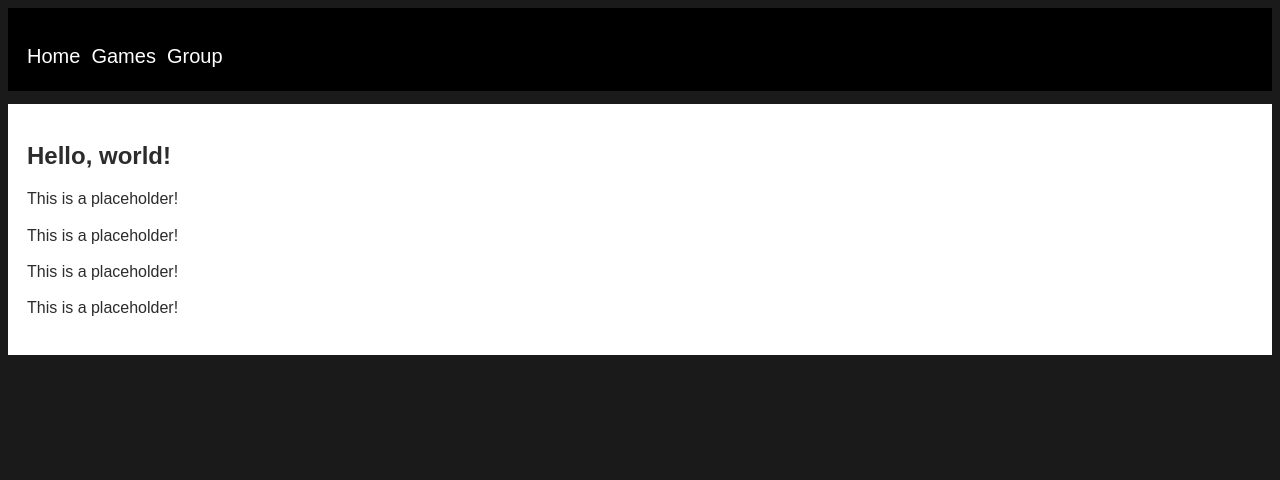
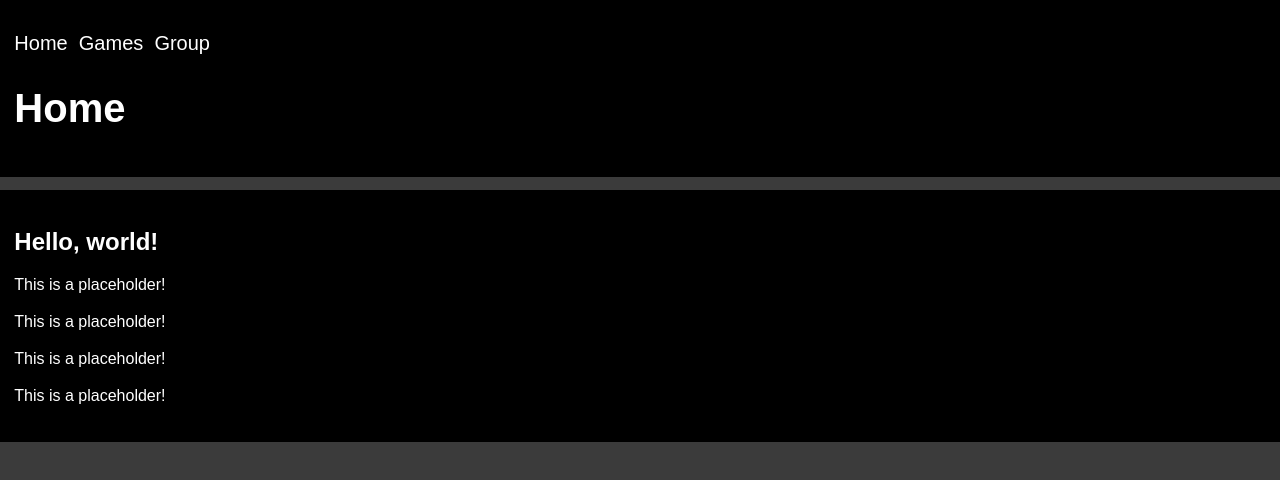
Before and after one commit to teastainstudios/teastainstudios.github.io, a plain HTML site: page index.html in a window 1280 px wide. Drawn offline with Linux system fonts and the light colour scheme.

Commit message:
Add teastain

```diff
--- a/index.html
+++ b/index.html
@@ -10,6 +10,8 @@
                 <li>Home</li>
                 <li>Games</li>
                 <li>Group</li>
+
+                <h1>Home</h1>
             </ul>
         </header>
         <section>
--- a/styles.css
+++ b/styles.css
@@ -1,23 +1,24 @@
 body {
-    background: rgb(27, 26, 26);
-    color: rgb(255, 255, 255);
+    background: rgb(59, 59, 59);
+    color: rgb(0, 0, 0);
     font-family: Arial, Helvetica, sans-serif;
 }
 
 header {
     background: black;
     padding: 1.5%;
-    margin: 0% 0% 1% 0%;
+    margin: -1% -1% 1% -1%;
     font-size: 250%;
 }
 
 section {
-    background: white;
-    color: rgb(44, 44, 44);
+    background: black;
+    margin: 0% -1% 1% -1%;
     padding: 1.5%
 }
 
 p {
+    color: white;
     margin: 0% 0% 1.5% 0%;
 }
 
@@ -27,6 +28,18 @@ ul {
 }
 
 li {
+    color: white;
     display: inline-block;
     font-size: 50%;
+    margin: 0%;
+    padding: 0%;
 }
+
+h1 {
+    color: white;
+    font-size: 100%
+}
+
+h2 {
+    color: white;
+}
```
Also changed, not shown: assets/TeastainLogo.png (added).
